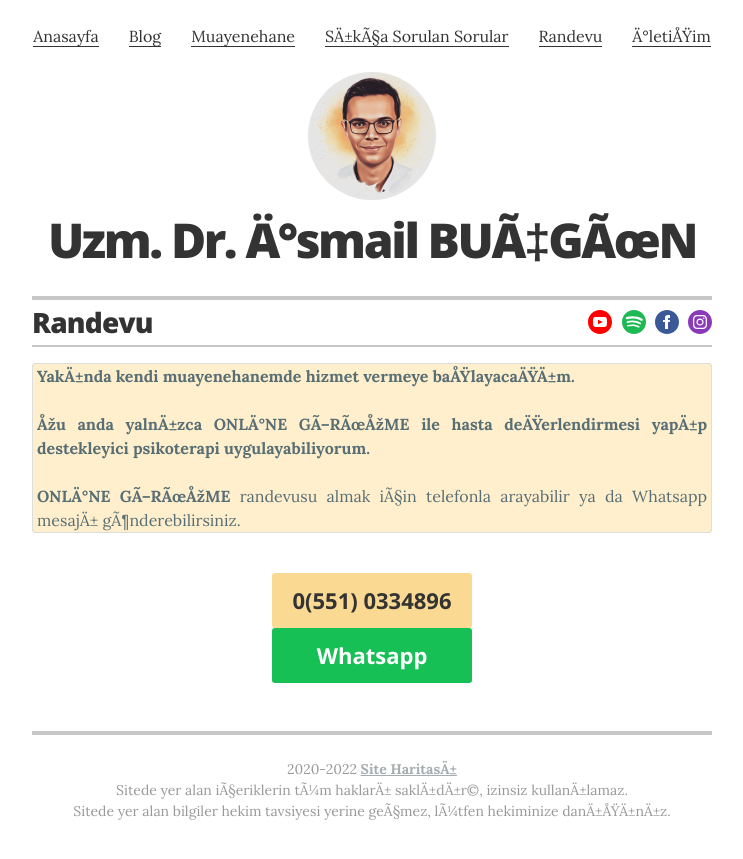
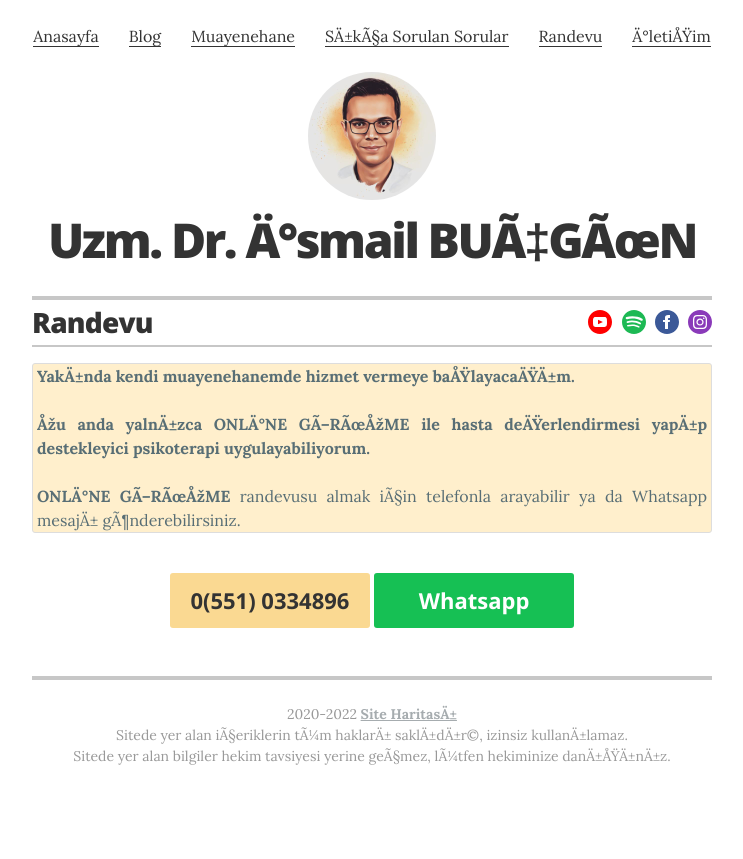
Before and after one commit to ibucgun/ibucgun.github.io, a Jekyll site: the page built from randevu.html, in a window 1280 px wide. Shown: the top 859 px of the page, without its empty margins (268-1011 px from the left). Built offline with Jekyll 4.4.1, drawn with Linux system fonts in a browser that asks for light colours.

Commit message:
Update randevu.html

```diff
--- a/randevu.html
+++ b/randevu.html
@@ -10,7 +10,7 @@ description: Adana Psikiyatri • 05510334896 • Muayenehanemizden yüzyüze ya
 		  <b>Yakında kendi muayenehanemde hizmet vermeye başlayacağım. <br><br>Şu anda yalnızca ONLİNE GÖRÜŞME ile hasta değerlendirmesi yapıp destekleyici psikoterapi uygulayabiliyorum.</b><br><br>
 		  <b>ONLİNE GÖRÜŞME</b> randevusu almak için telefonla arayabilir ya da Whatsapp mesajı gönderebilirsiniz.<br>
 		  </p><br>
-       <center><a href="tel:+905510334896" rel="nofollow" class="contact-button no-print" itemprop="email" title="Ara"><b>0(551) 0334896</b></a></a><br>
+       <center><a href="tel:+905510334896" rel="nofollow" class="contact-button no-print" itemprop="email" title="Ara"><b>0(551) 0334896</b></a></a>
 	   <a href="https://api.whatsapp.com/send?phone=+905510334896&text=Merhaba,%20randevu%20hakkında%20bilgi%20almak%20istiyorum" class="whatsapp-button no-print" itemprop="email"><b>Whatsapp</b></a></center>
 
 
```
